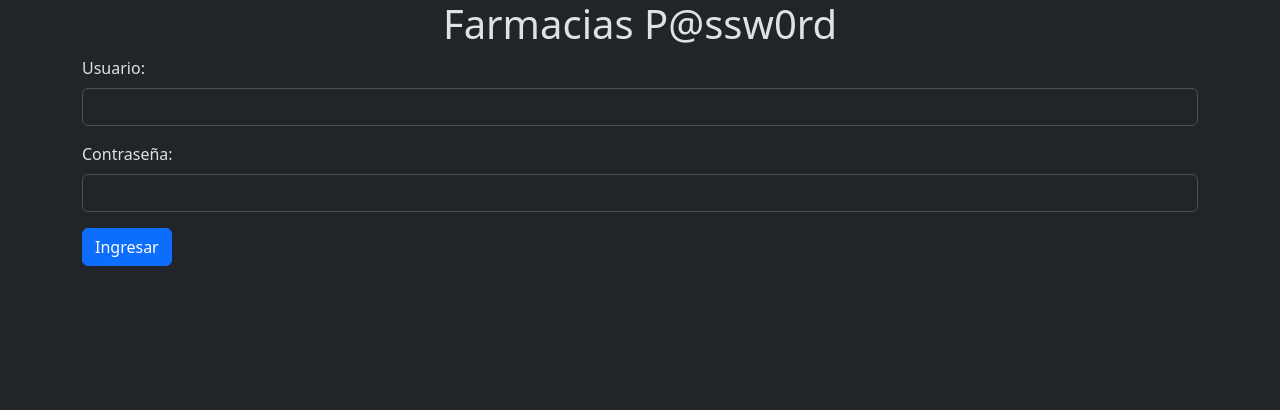
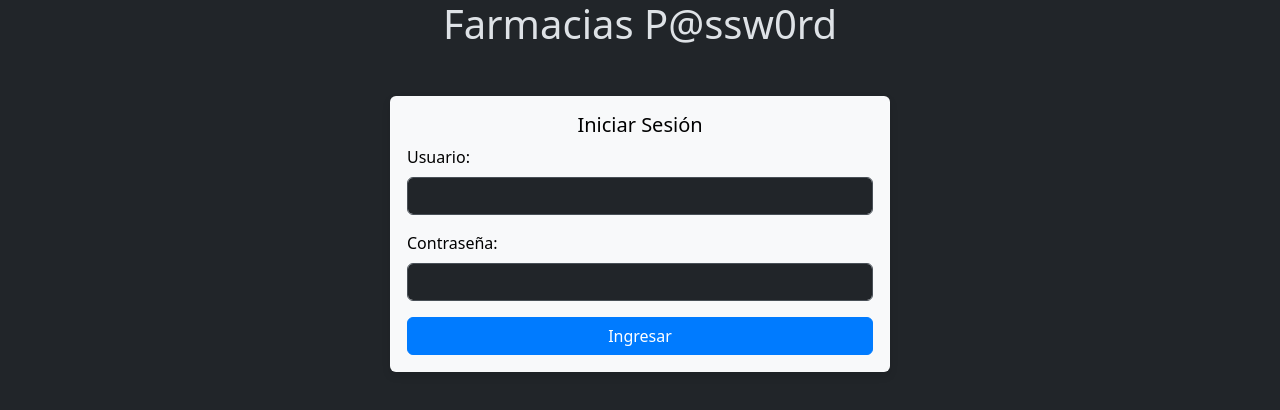
Before and after one commit to francocarlosr/farmacia, a React (Vite) app in the folder web/: page /login in a window 1280 px wide. Shown: the top 410 px of the page. Built offline with nearby package versions, Linux system fonts and the light colour scheme.

Commit message:
desactivacion del boton agregar al no tener datos

```diff
--- a/web/src/Pages/LoginPage.jsx
+++ b/web/src/Pages/LoginPage.jsx
@@ -26,19 +26,36 @@ export const LoginPage = () => {
   };
 
   return (
-    <>
-      <form onSubmit={onSubmit} className="container">
+    <div className="container mt-5">
+      <div className="card mx-auto" style={{ maxWidth: "500px", background: "#f8f9fa", boxShadow: "0 4px 8px rgba(0,0,0,0.1)" }}>
+        <div className="card-body">
+          <h5 className="card-title text-center" style={{ color: "black" }}>Iniciar Sesión</h5>
+          <form onSubmit={onSubmit}>
             <div className="mb-3">
-          <label htmlFor="usuario" className="form-label">Usuario:</label>
+              <label htmlFor="usuario" className="form-label" style={{ color: "black" }}>
+                Usuario:
+              </label>
               <input name="usuario" type="text" className="form-control" />
             </div>
             <div className="mb-3">
-          <label htmlFor="password" className="form-label">Contraseña:</label>
+              <label htmlFor="password" className="form-label" style={{ color: "black" }}>
+                Contraseña:
+              </label>
               <input name="password" type="password" className="form-control" />
             </div>
-        <button type="submit" className="btn btn-primary">Ingresar</button>
+            <div className="d-grid">
+              <button type="submit" className="btn btn-primary" style={{ background: "#007bff", border: "1px solid #007bff" }}>
+                Ingresar
+              </button>
+            </div>
           </form>
-      {error && <p>Usuario o contraseña inválido</p>}
-    </>
+          {error && (
+            <p className="text-danger text-center mt-3">
+              Usuario o contraseña inválido
+            </p>
+          )}
+        </div>
+      </div>
+    </div>
   );
 };
--- a/web/src/Pages/Productos.jsx
+++ b/web/src/Pages/Productos.jsx
@@ -11,7 +11,26 @@ export const Productos = () => {
   const [ingreseProduct, setIngreseProduct] = useState("");
   const [showModal, setShowModal] = useState(false);
   const [modalMessage, setModalMessage] = useState("");
-  const [allFieldsFilled, setAllFieldsFilled] = useState(false)
+  const [allFieldsFilled, setAllFieldsFilled] = useState(false);
+
+  const handleNombreProdChange = (e) => {
+    setNombreProd(e.target.value);
+    checkAllFieldsFilled();
+  };
+
+  const handleCodigoProdChange = (e) => {
+    setCodigoProd(e.target.value);
+    checkAllFieldsFilled();
+  };
+
+  const handlePrecioProdChange = (e) => {
+    setPrecioProd(e.target.value);
+    checkAllFieldsFilled();
+  };
+
+  const checkAllFieldsFilled = () => {
+    setAllFieldsFilled(nombreProd.trim() !== '' && codigoProd.trim() !== '' && precioProd.trim() !== '');
+  };
 
   const toggleModal = () => {
     setShowModal(!showModal);
@@ -19,8 +38,7 @@ export const Productos = () => {
 
   useEffect(() => {
     cargarProductos();
-  }, []);
-
+  }, [])
 
   const cargarProductos = async () => {
     try {
@@ -36,7 +54,7 @@ export const Productos = () => {
   const agregarProducto = async () => {
     try {
       // Check if any of the required fields is empty
-      if (!nombreProd.trim() || !codigoProd.trim() || !precioProd.trim()) {
+      if (!allFieldsFilled) {
         // Show a message or handle the case where not all fields are filled
         console.log("Please fill in all the required fields");
         return;
@@ -70,9 +88,7 @@ export const Productos = () => {
     } catch (error) {
       console.error("Error al agregar producto:", error);
     }
-  };
-
-
+  }
 
   const buscarProducto = async () => {
     try {
@@ -120,7 +136,7 @@ export const Productos = () => {
               type="text"
               id="nombreProd"
               value={nombreProd}
-              onChange={(e) => setNombreProd(e.target.value)}
+              onChange={handleNombreProdChange}
               className="form-control"
             />
             <label htmlFor="codigoProd">Código:</label>
@@ -128,7 +144,7 @@ export const Productos = () => {
               type="text"
               id="codigoProd"
               value={codigoProd}
-              onChange={(e) => setCodigoProd(e.target.value)}
+              onChange={handleCodigoProdChange}
               className="form-control"
             />
             <label htmlFor="precioProd">Precio:</label>
@@ -136,7 +152,7 @@ export const Productos = () => {
               type="text"
               id="precioProd"
               value={precioProd}
-              onChange={(e) => setPrecioProd(e.target.value)}
+              onChange={handlePrecioProdChange}
               className="form-control"
             />
             <button
@@ -197,12 +213,12 @@ export const Productos = () => {
       </div>
 
       {showModal && (
-        <div className="modal" tabIndex="-1" role="dialog" style={{ display: "block"  }}>
+        <div className="modal" tabIndex="-1" role="dialog" style={{ display: "block", color: "white" }}>
           <div className="modal-dialog" role="document">
-            <div className="modal-content" style={{ backgroundColor: "black" , color: "white"}}>
+            <div className="modal-content">
               <div className="modal-header">
-                <h5 className="modal-title" style={{ color: "white" }}>Mensaje</h5>
-                <button type="button" className="close" style={{ backgroundColor: "red" }} onClick={toggleModal}>
+                <h5 className="modal-title">Mensaje</h5>
+                <button type="button" className="close" onClick={toggleModal}>
                   <span>&times;</span>
                 </button>
               </div>
@@ -218,4 +234,4 @@ export const Productos = () => {
       )}
     </>
   );
-}
+};
```
Lines whose indentation alone changed are shown as unchanged.
